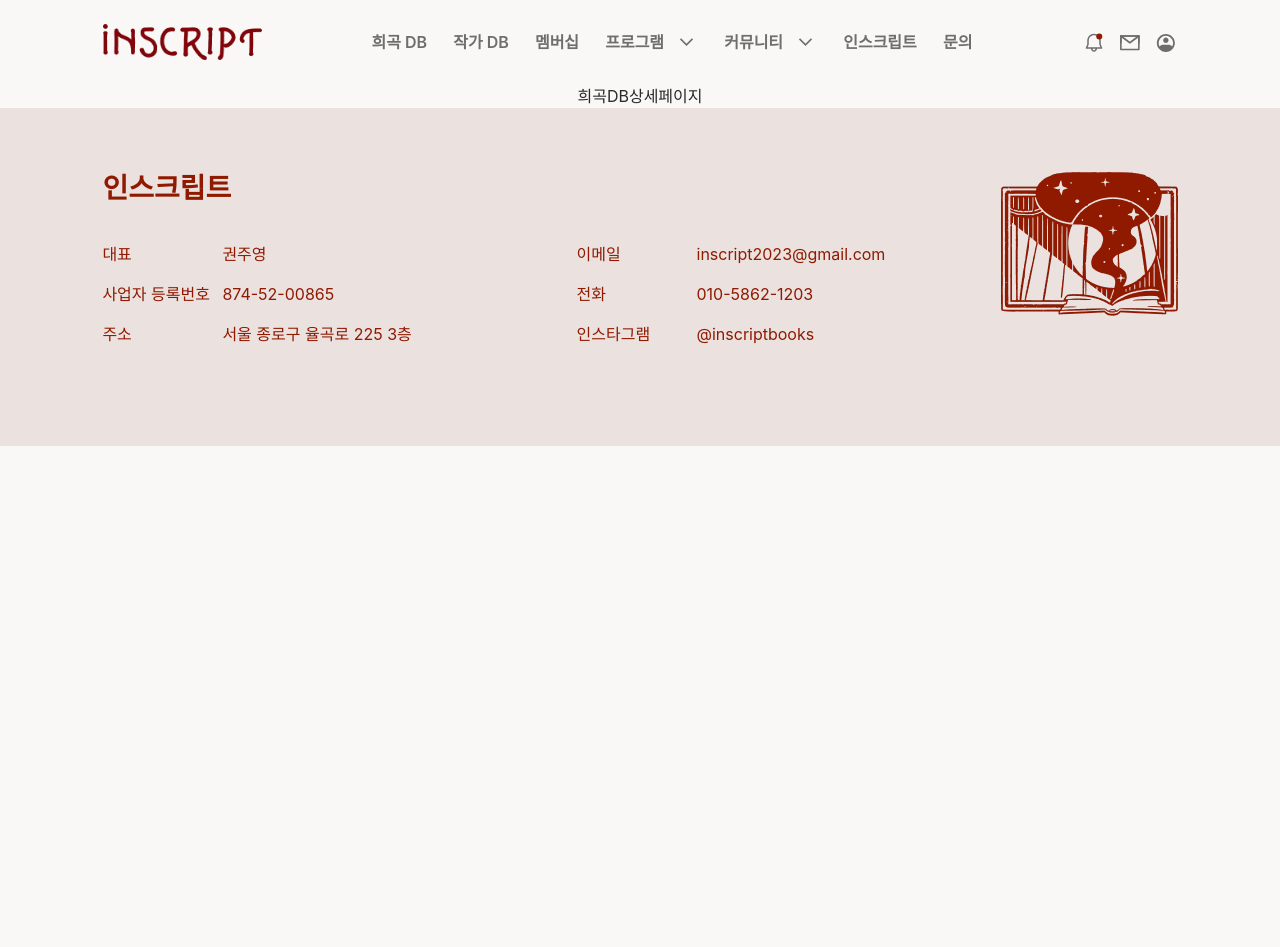
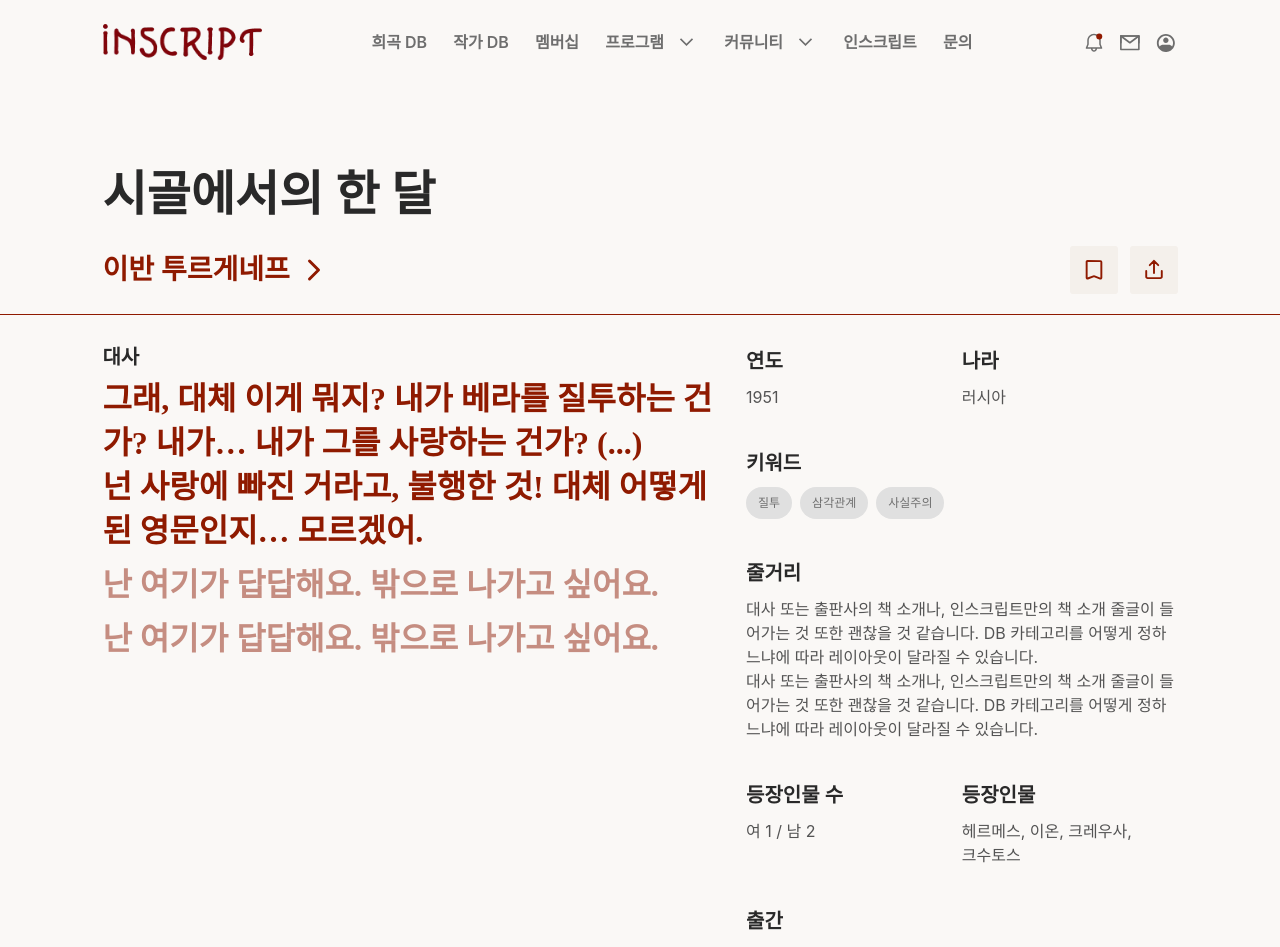
Before and after one commit to Leejoongjae123/play_admin_jj, a Next.js app: page /play/1 in a window 1280 px wide. Shown: the top 947 px of the page. Before the commit the page ends 800 px from the top, so only its background shows below. Built offline with nearby package versions, Linux system fonts and the light colour scheme; a web font is replaced by a local one.

Commit message:
feat : 희곡 상세 내용 섹션 구현

```diff
--- a/app/(play)/play/[playId]/page.tsx
+++ b/app/(play)/play/[playId]/page.tsx
@@ -1,3 +1,13 @@
-export default function PlayDetailPage() {
-  return <section>희곡DB상세페이지</section>;
+import { PlayDetailSection } from '@/components/features/play/sections';
+import { DummyPlays } from '@/models/play';
+
+export default async function PlayDetailPage() {
+  // TODO: API 연동
+  // const play = await getPlay(playId);
+
+  return (
+    <section className="flex w-full flex-1 flex-col pb-[60px] pt-11 lg:pt-[80px]">
+      <PlayDetailSection play={DummyPlays[0]} />
+    </section>
+  );
 }
--- /dev/null
+++ b/components/features/play/sections/PlayDetailSection.tsx
@@ -0,0 +1,121 @@
+'use client';
+
+import Link from 'next/link';
+import { Play } from '@/models/play';
+import { ChevronRight } from 'lucide-react';
+import { BookmarkButton, ShareButton } from '@/components/common/Button';
+import { Badge } from '@/components/ui/badge';
+import { PublicStatusLabel } from '@/models/play';
+
+interface PlayDetailSectionProps {
+  play: Play;
+}
+
+export default function PlayDetailSection({ play }: PlayDetailSectionProps) {
+  const handleBookmarkButtonClick = () => {
+    console.log('bookmark button clicked');
+  };
+
+  const handleShareButtonClick = () => {
+    console.log('share button clicked');
+  };
+
+  return (
+    <section className="flex w-full flex-col">
+      <div className="flex w-full flex-col gap-3 border-b border-primary px-[8vw] pb-5 lg:gap-5">
+        <h1 className="flex font-serif text-2xl font-bold leading-[28px] text-gray-1 lg:text-[48px] lg:leading-[62.4px]">
+          {play.title}
+        </h1>
+        <div className="flex items-center justify-between">
+          <Link href={`/writer/${play.authorId}`} className="flex items-center gap-1.5">
+            <span className="font-serif text-sm font-bold leading-[18px] text-primary lg:text-[28px] lg:leading-[36.4px]">
+              {play.author}
+            </span>
+            <ChevronRight className="h-5 w-5 font-normal text-primary lg:h-9 lg:w-9" />
+          </Link>
+
+          <div className="flex items-center gap-3">
+            <BookmarkButton onClick={handleBookmarkButtonClick} />
+            <ShareButton onClick={handleShareButtonClick} />
+          </div>
+        </div>
+      </div>
+
+      <div className="flex justify-center px-[8vw] pt-8">
+        <div className="flex flex-col gap-5 lg:flex-row lg:justify-between">
+          <div className="flex flex-col gap-2.5 lg:basis-[58%]">
+            <h2 className="text-lg font-semibold leading-[20px] text-gray-1 lg:text-[20px]">
+              대사
+            </h2>
+
+            <p className="whitespace-pre-line font-serif text-2xl font-bold leading-[32px] text-primary lg:text-[32px] lg:leading-[44px]">
+              {play.line1}
+            </p>
+            <p className="whitespace-pre-line font-serif text-2xl font-bold leading-[32px] text-red-1 lg:text-[32px] lg:leading-[44px]">
+              {play.line2}
+            </p>
+            <p className="whitespace-pre-line font-serif text-2xl font-bold leading-[32px] text-red-1 lg:text-[32px] lg:leading-[44px]">
+              {play.line3}
+            </p>
+          </div>
+
+          <div className="flex flex-1 flex-col gap-10">
+            <div className="flex justify-between">
+              <div className="flex basis-1/2 flex-col gap-2.5">
+                <h2 className="text-lg font-semibold text-gray-1 lg:text-[20px]">연도</h2>
+                <span className="text-gray-2">{play.year}</span>
+              </div>
+              <div className="flex basis-1/2 flex-col gap-2.5">
+                <h2 className="text-lg font-semibold text-gray-1 lg:text-[20px]">나라</h2>
+                <span className="text-gray-2">{play.country}</span>
+              </div>
+            </div>
+
+            <div className="flex flex-col gap-2.5">
+              <h2 className="text-lg font-semibold text-gray-1 lg:text-[20px]">키워드</h2>
+              <div className="flex flex-wrap gap-2">
+                {play.keywords.map((keyword) => (
+                  <Badge key={keyword} size="md" variant="light" className="rounded-full">
+                    {keyword}
+                  </Badge>
+                ))}
+              </div>
+            </div>
+
+            <div className="flex flex-col gap-2.5">
+              <h2 className="text-lg font-semibold text-gray-1 lg:text-[20px]">줄거리</h2>
+              <p className="whitespace-pre-line leading-[24px] text-gray-2">{play.summary}</p>
+            </div>
+
+            <div className="flex justify-between">
+              <div className="flex basis-1/2 flex-col gap-2.5">
+                <h2 className="text-lg font-semibold text-gray-1 lg:text-[20px]">등장인물 수</h2>
+                <span className="text-gray-2">{`여 ${play.femaleCharacterCount} / 남 ${play.maleCharacterCount}`}</span>
+              </div>
+              <div className="flex basis-1/2 flex-col gap-2.5">
+                <h2 className="text-lg font-semibold text-gray-1 lg:text-[20px]">등장인물</h2>
+                <p className="break-keep text-gray-2">{play.characterList?.join(', ')}</p>
+              </div>
+            </div>
+
+            <div className="flex flex-col gap-2.5">
+              <h2 className="text-lg font-semibold text-gray-1 lg:text-[20px]">출간</h2>
+              <p className="whitespace-pre-line leading-[24px] text-gray-2">
+                {play.publicStatus ? PublicStatusLabel[play.publicStatus] : '-'}
+              </p>
+            </div>
+
+            {play.publicHistory && (
+              <div className="flex flex-col gap-2.5">
+                <h2 className="text-lg font-semibold text-gray-1 lg:text-[20px]">출간내역</h2>
+                <p className="whitespace-pre-line leading-[24px] text-gray-2">
+                  {play.publicHistory}
+                </p>
+              </div>
+            )}
+          </div>
+        </div>
+      </div>
+    </section>
+  );
+}
--- a/components/features/play/sections/index.ts
+++ b/components/features/play/sections/index.ts
@@ -1,3 +1,4 @@
 export { default as PlaySection } from './PlaySection';
 export { default as PlayMemoSection } from './PlayMemoSection';
 export { default as PlayHeroSection } from './PlayHeroSection';
+export { default as PlayDetailSection } from './PlayDetailSection';
--- a/models/play.ts
+++ b/models/play.ts
@@ -3,6 +3,12 @@
   UNPUBLISHED = 'unpublished',
   OUT_OF_PRINT = 'outOfPrint',
 }
+
+export const PublicStatusLabel: Record<PublicStatus, string> = {
+  [PublicStatus.PUBLISHED]: '출간',
+  [PublicStatus.UNPUBLISHED]: '미출간',
+  [PublicStatus.OUT_OF_PRINT]: '절판',
+};
 
 export const DummyPlays: Play[] = [
   {
```
